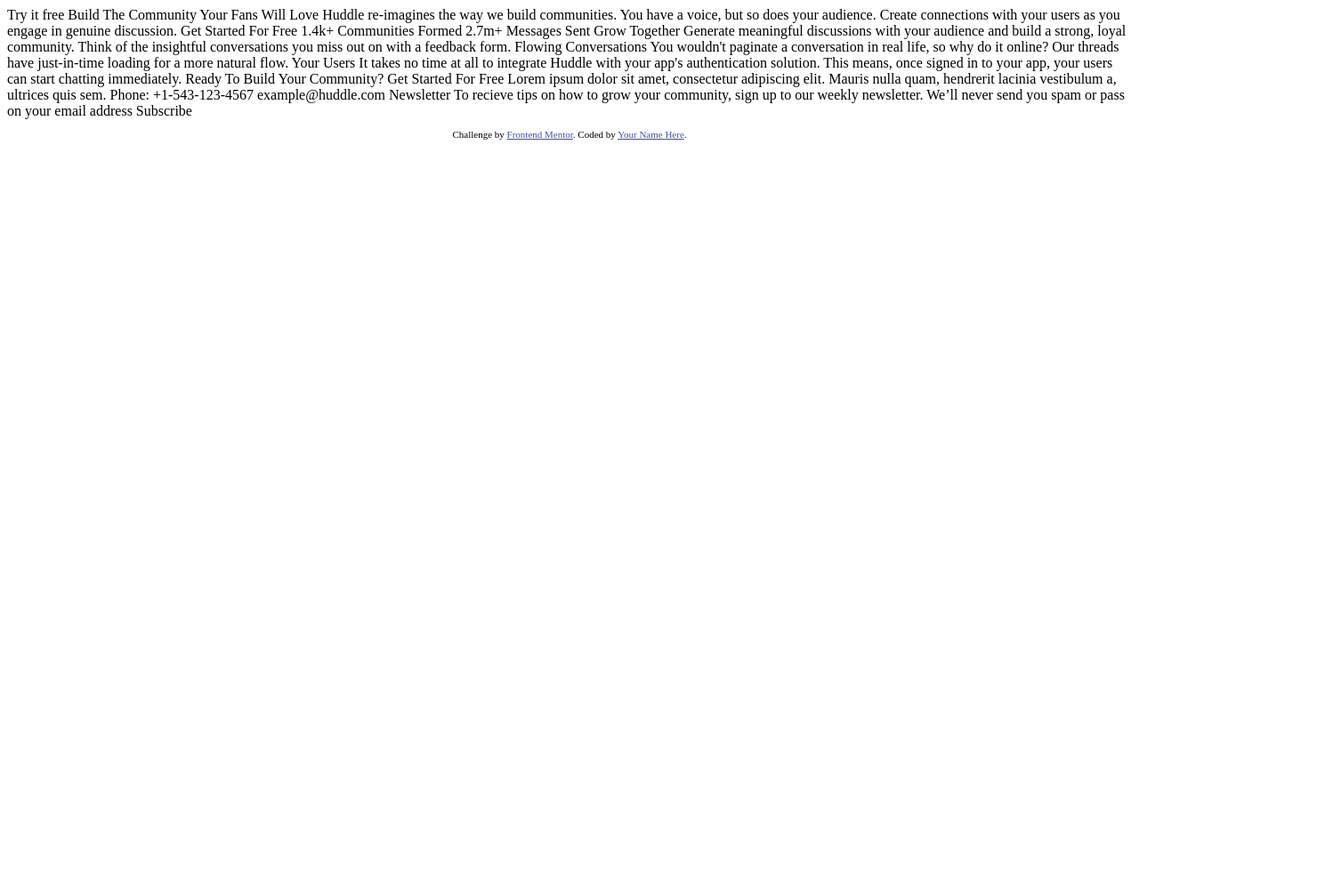
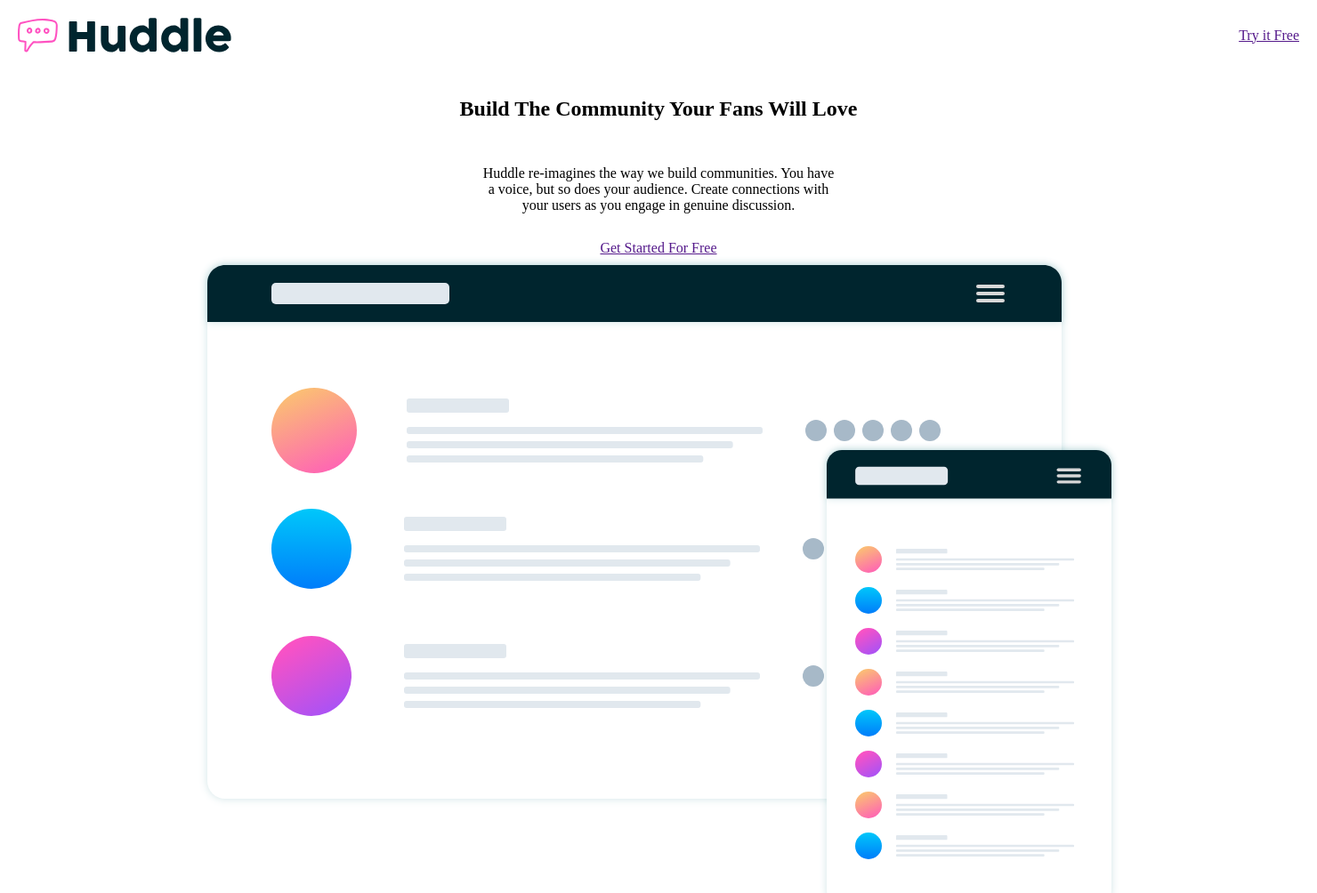
Before and after one commit to db-robb/Frontend-challenges, a plain HTML site: page huddle/index.html in a window 1280 px wide. Shown: the top 1004 px of the page at 89% size, 1480 px wide, since content can reach past the window. Before the commit the page ends 800 px from the top, so only its background shows below. Drawn offline with nearby package versions, Linux system fonts and the light colour scheme.

Commit message:
first part

```diff
--- a/huddle/index.html
+++ b/huddle/index.html
@@ -2,66 +2,67 @@
 <html lang="en">
 <head>
   <meta charset="UTF-8">
-  <meta name="viewport" content="width=device-width, initial-scale=1.0"> <!-- displays site properly based on user's device -->
+  <link rel="stylesheet" href="style.css">
+  <title>Frontend Mentor | Huddle landing page with curved sections</title>
+  <link rel="preconnect" href="https://fonts.googleapis.com">
+<link rel="preconnect" href="https://fonts.gstatic.com" crossorigin>
+<link href="https://fonts.googleapis.com/css2?family=Manrope&family=Montserrat:wght@100;400&family=Open+Sans&display=swap" rel="stylesheet">
+</head>
 
-  <link rel="icon" type="image/png" sizes="32x32" href="./images/favicon-32x32.png">
+<body>
+  <header>
+      <nav>
+        <img src="images/logo.svg">
+        <div>
+          <a href="">Try it Free</a>
+        </div>
+      </nav>
+  </header>
 
-  <title>Frontend Mentor | Huddle landing page with curved sections</title>
+  <main>
+      <section class="introduction">
+         <h1>Build The Community Your Fans Will Love</h1>
+         <p>Huddle re-imagines the way we build communities. You have a
+          voice, but so does your audience. Create connections with your
+          users as you engage in genuine discussion.</p>
 
-  <!-- Feel free to remove these styles or customise in your own stylesheet 👍 -->
-  <style>
-    .attribution { font-size: 11px; text-align: center; }
-    .attribution a { color: hsl(228, 45%, 44%); }
-  </style>
-</head>
-<body>
-  Try it free
+          <a href="" class="cta">Get Started For Free</a>
+      </section>
 
-  Build The Community Your Fans Will Love
+      <section class="screen-mockups">
+         <img src="images/screen-mockups.svg">
 
-  Huddle re-imagines the way we build communities. You have a voice, but so does
-  your audience. Create connections with your users as you engage in genuine discussion.
+         <div class="statistics-parent">
+            <div class="statistics-child">
+              <img src="images/icon-communities.svg">
+              <p class="communitiesformed">1.4k+</p>
+              <p>Communities Formed</p>
+            </div>
 
-  Get Started For Free
+            <div class="statistics-child">
+              <img src="images/icon-messages.svg">
+              <p class="messagessent">2.7m+</p>
+              <p>Messages Sent</p>
+            </div>
+         </div>
+         <img src="images/bg-section-top-desktop-1.svg">
+      </section>
 
-  1.4k+
-  Communities Formed
+      <section class="growtogether">
+          <div>
+            <h2>Grow Together</h2>
+            <p></p>
+          </div>
+          <img src="images/illustration-grow-together.svg">
+      </section>
 
-  2.7m+
-  Messages Sent
-
-  Grow Together
-  Generate meaningful discussions with your audience and build a strong, loyal community.
-  Think of the insightful conversations you miss out on with a feedback form.
-
-  Flowing Conversations
-  You wouldn't paginate a conversation in real life, so why do it online? Our threads have
-  just-in-time loading for a more natural flow.
-
-  Your Users
-  It takes no time at all to integrate Huddle with your app's authentication solution. This means,
-  once signed in to your app, your users can start chatting immediately.
-
-  Ready To Build Your Community?
-  Get Started For Free
-
-  Lorem ipsum dolor sit amet, consectetur adipiscing elit. Mauris nulla quam, hendrerit lacinia
-  vestibulum a, ultrices quis sem.
-
-  Phone: +1-543-123-4567
-  example@huddle.com
-
-  Newsletter
-  To recieve tips on how to grow your community, sign up to our weekly newsletter. We’ll never
-  send you spam or pass on your email address
-
-  Subscribe
+      <section class="flowingconversations">
+          <img src="images/bg-section-bottom-desktop-1.svg">
+      </section>
+  </main>
 
   <footer>
-    <p class="attribution">
-      Challenge by <a href="https://www.frontendmentor.io?ref=challenge" target="_blank">Frontend Mentor</a>.
-      Coded by <a href="#">Your Name Here</a>.
-    </p>
+
   </footer>
 </body>
 </html>
--- /dev/null
+++ b/huddle/style.css
@@ -0,0 +1,74 @@
+*{
+    margin:0;
+}
+
+body{
+    width: 1440px;
+    margin: auto;
+
+    padding: 20px;
+}
+
+nav{
+    display: flex;
+    align-items: center;
+    justify-content: space-between;
+}
+
+.introduction{
+    text-align:  center;
+}
+
+.introduction h1{
+    margin-top: 50px;
+    margin-bottom: 50px;
+}
+
+.introduction p{
+    width: 400px;
+    margin: auto;
+    margin-bottom: 30px;
+}
+
+.cta{
+    margin-bottom: 20px;
+}
+
+.screen-mockups img{
+   display: flex;
+   align-items: center;
+   margin-top: 50px;
+   margin: auto;
+}
+
+.statistics-parent {
+    display: flex;
+    justify-content: center;
+    justify-content: space-around;
+}
+
+.statistics-child{
+  margin-top: 50px;
+}
+.statistics-child img{
+    position: absolute;
+
+}
+
+.statistics-child p{
+    position: relative;
+    top: 20%;
+    text-align: center;
+}
+
+.communitiesformed, .messagessent{
+    position: relative;
+    left: 0;
+    font-size: 97px;
+    font-family: open Sans;
+    font-weight: bold;
+}
+
+.growtogether{
+    background-color:#F5FAFE;
+}
```
